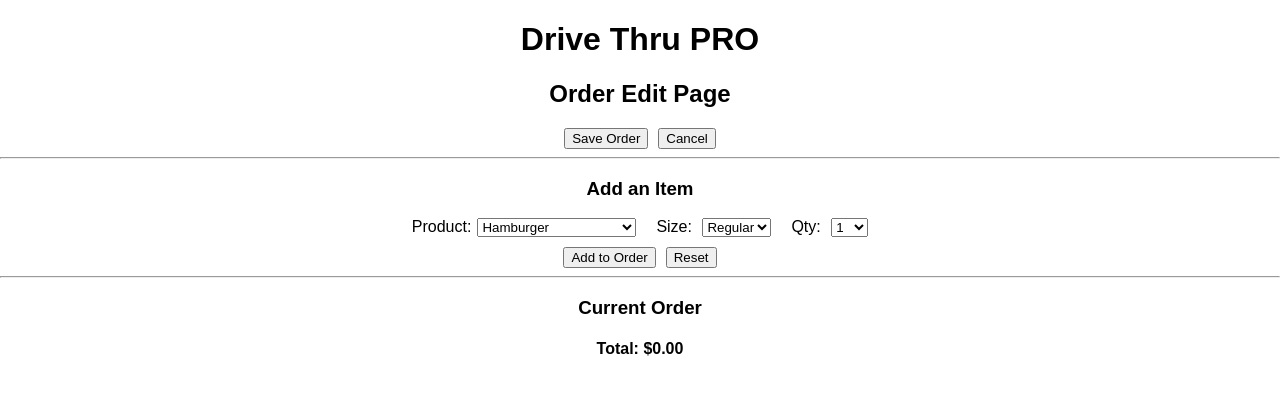
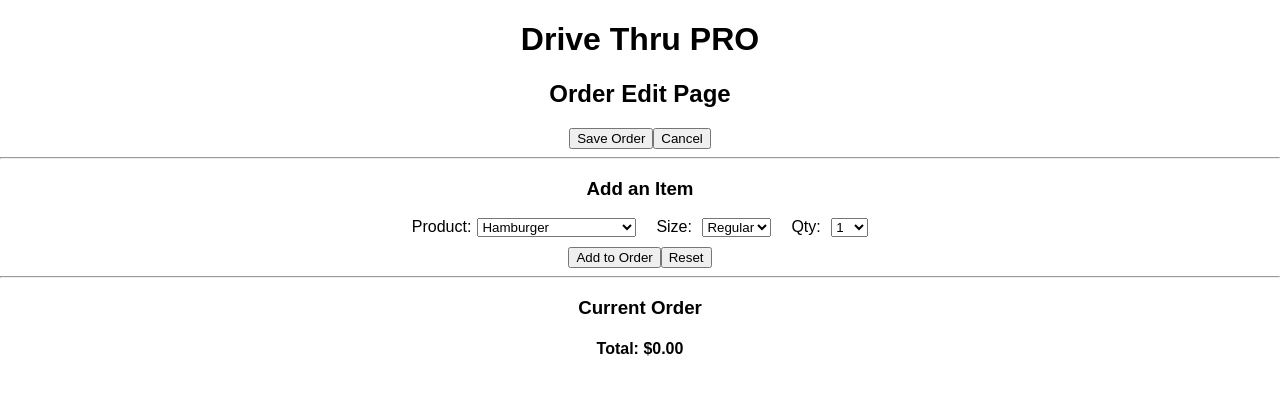
Before and after one commit to gargrave/drivethrupro, a React app: page /orders/1 in a window 1280 px wide. Shown: the top 394 px of the page. Built offline with nearby package versions, Linux system fonts and the light colour scheme.

Commit message:
Reafactor: move OrderItemForm into separate component

```diff
--- a/src/components/Orders/Edit/OrderEditPage.jsx
+++ b/src/components/Orders/Edit/OrderEditPage.jsx
@@ -4,12 +4,8 @@ import { withRouter } from 'react-router-dom'
 import { array, bool, func, number, object, shape } from 'prop-types'
 
 import { createOrder, updateOrder } from '../../../store/actions/order-actions'
-import { displayAsDollars } from '../../../utils/utils'
 import CurrentOrderDisplay from './CurrentOrderDisplay'
-import OrderItemRow from './OrderItemRow'
-import OrderProductMenu from './OrderProductMenu'
-import OrderQuantityMenu from './OrderQuantityMenu'
-import OrderSizeMenu from './OrderSizeMenu'
+import OrderItemForm from './OrderItemForm'
 
 import Order from '../utils/Order'
 import OrderItem from '../utils/OrderItem'
@@ -54,10 +50,8 @@ class OrderEditPage extends Component {
   async completeOrder () {
     if (this.state.order.items.length) {
       if (this.props.editing) {
-        console.log('saving updated order...')
         await this.props.updateOrder(this.state.order)
       } else {
-        console.log('creating new order...')
         await this.props.createOrder(this.state.order)
       }
       this.props.history.push('/orders')
@@ -146,40 +140,24 @@ class OrderEditPage extends Component {
 
         <div>
           <div>
-            <button style={{ marginRight: '10px' }} onClick={this.completeOrder}>
-              Save Order
-            </button>
+            <button onClick={this.completeOrder}>Save Order</button>
             <button onClick={this.cancelOrder}>Cancel</button>
           </div>
 
           <hr />
-          <h3>Add an Item</h3>
+          <OrderItemForm
+            menu={menu}
+            selectedMenuItem={this.state.selectedMenuItem}
+            handleItemChange={this.handleItemChange}
+            sizeIdx={this.state.sizeIdx}
+            handleSizeChange={this.handleSizeChange}
+            quantity={this.state.quantity}
+            handleQuantityChange={this.handleQuantityChange}
+            handleAddToOrderClick={this.handleAddToOrderClick}
+            handleResetFormClick={this.handleResetFormClick}
+          />
 
-          <div className="order-item-form">
-            <div>
-              <OrderProductMenu
-                menu={menu}
-                selectedMenuItem={this.state.selectedMenuItem}
-                handleItemChange={this.handleItemChange}
-              />
-
-              <OrderSizeMenu
-                sizeIdx={this.state.sizeIdx}
-                availableSizes={this.state.selectedMenuItem.sizes}
-                handleSizeChange={this.handleSizeChange}
-              />
-              <OrderQuantityMenu quantity={this.state.quantity} handleQuantityChange={this.handleQuantityChange} />
-            </div>
-
-            <div>
-              <button style={{ marginRight: '10px' }} onClick={this.handleAddToOrderClick}>
-                Add to Order
-              </button>
-              <button onClick={this.handleResetFormClick}>Reset</button>
-            </div>
-          </div>
           <hr />
-
           <CurrentOrderDisplay order={this.state.order} handleRemoveItemClick={this.handleRemoveItemClick} />
         </div>
       </div>
--- /dev/null
+++ b/src/components/Orders/Edit/OrderItemForm.jsx
@@ -0,0 +1,53 @@
+import React from 'react'
+import { array, func, number, object } from 'prop-types'
+
+import OrderProductMenu from './OrderProductMenu'
+import OrderQuantityMenu from './OrderQuantityMenu'
+import OrderSizeMenu from './OrderSizeMenu'
+
+const OrderForm = props => {
+  return (
+    <section>
+      <h3>Add an Item</h3>
+      <div className="order-item-form">
+        <div>
+          <OrderProductMenu
+            menu={props.menu}
+            selectedMenuItem={props.selectedMenuItem}
+            handleItemChange={props.handleItemChange}
+          />
+
+          <OrderSizeMenu
+            sizeIdx={props.sizeIdx}
+            availableSizes={props.selectedMenuItem.sizes}
+            handleSizeChange={props.handleSizeChange}
+          />
+          <OrderQuantityMenu quantity={props.quantity} handleQuantityChange={props.handleQuantityChange} />
+        </div>
+
+        <div>
+          <button className="add-to-order-button" onClick={props.handleAddToOrderClick}>
+            Add to Order
+          </button>
+          <button className="reset-form-button" onClick={props.handleResetFormClick}>
+            Reset
+          </button>
+        </div>
+      </div>
+    </section>
+  )
+}
+
+OrderForm.propTypes = {
+  menu: array.isRequired,
+  selectedMenuItem: object.isRequired,
+  handleItemChange: func.isRequired,
+  sizeIdx: number.isRequired,
+  handleSizeChange: func.isRequired,
+  quantity: number.isRequired,
+  handleQuantityChange: func.isRequired,
+  handleAddToOrderClick: func.isRequired,
+  handleResetFormClick: func.isRequired
+}
+
+export default OrderForm
```
Also changed, not shown: 2 other files (tests, documents, lock files or other folders).
